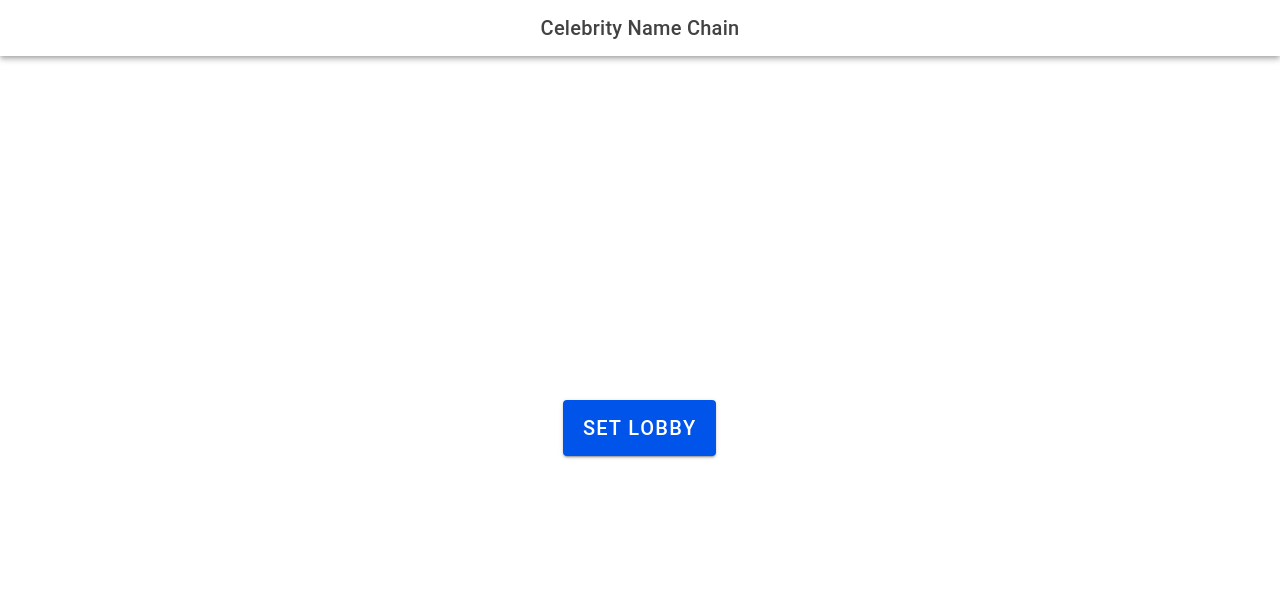
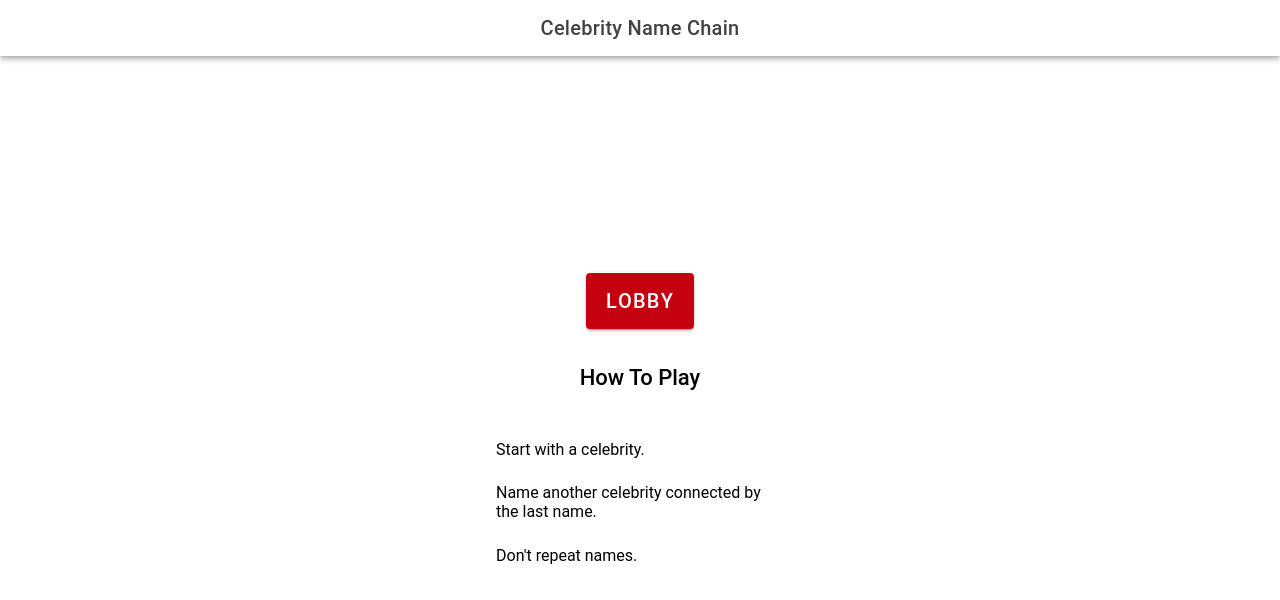
Before and after one commit to Drago150Ugo/CelebrityNameChain, a React (Vite) app in the folder client/: page /home in a window 1280 px wide. Shown: the top 600 px of the page. Built offline with nearby package versions, Linux system fonts and the light colour scheme.

Commit message:
home.tsx

```diff
--- a/client/src/pages/Home.tsx
+++ b/client/src/pages/Home.tsx
@@ -1,4 +1,4 @@
-import { IonContent, IonHeader, IonPage, IonTitle, IonToolbar, IonButton } from '@ionic/react';
+import { IonContent, IonHeader, IonPage, IonTitle, IonToolbar, IonButton, IonText, IonList, IonLabel, IonItem } from '@ionic/react';
 import "./Home.css";
 const Home: React.FC = () => {
   return (
@@ -15,9 +15,29 @@ const Home: React.FC = () => {
       <IonButton
       expand="block"
       size="large"
+      color="danger"
       routerLink="/Lobby">
-        SET LOBBY
+        LOBBY
       </IonButton>
+      <IonText>
+    <h3>How To Play</h3>
+      </IonText>
+              <IonList>
+            <IonItem lines="none">
+              <IonLabel>Start with a celebrity.</IonLabel>
+            </IonItem>
+
+            <IonItem lines="none">
+              <IonLabel>
+                Name another celebrity connected by the last name.
+              </IonLabel>
+            </IonItem>
+
+            <IonItem lines="none">
+              <IonLabel>Don't repeat names.</IonLabel>
+            </IonItem>
+          </IonList>
+
       </div>
       </IonContent>
     </IonPage>
--- a/client/src/pages/home.css
+++ b/client/src/pages/home.css
@@ -1,7 +1,17 @@
 
 .home-screen {
+  height: 100%;
   display: flex;
+  flex-direction: column;
   justify-content: center;
   align-items: center;
-  height: 100%;
+  text-align: center;
+  gap: 16px;
+  padding: 20px;
 }
+.home-screen ion-List {
+width: 100%;
+max-width: 320px;
+font-size: 30px;
+font-family: "Geist Pixel", sans-serif;
+}
```
